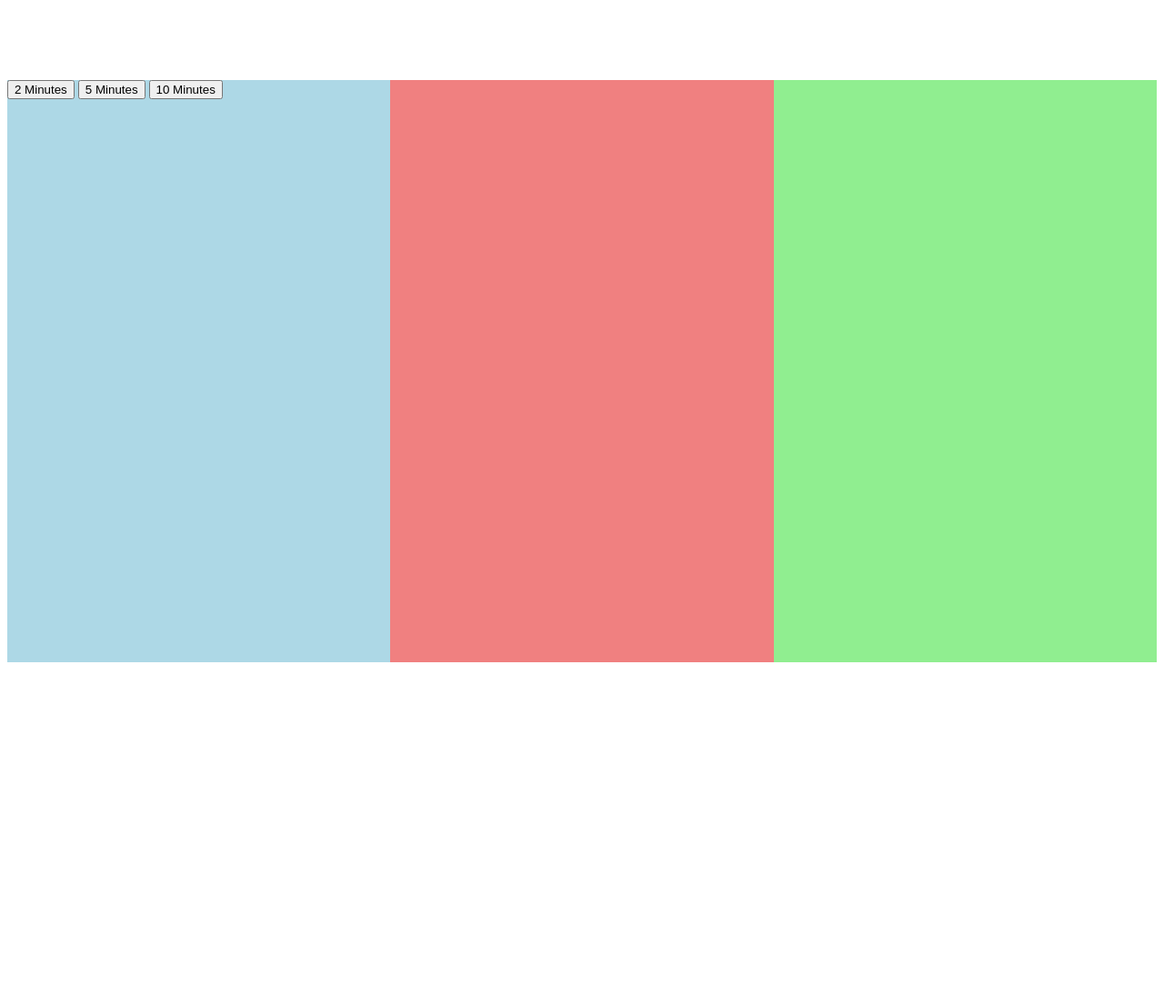
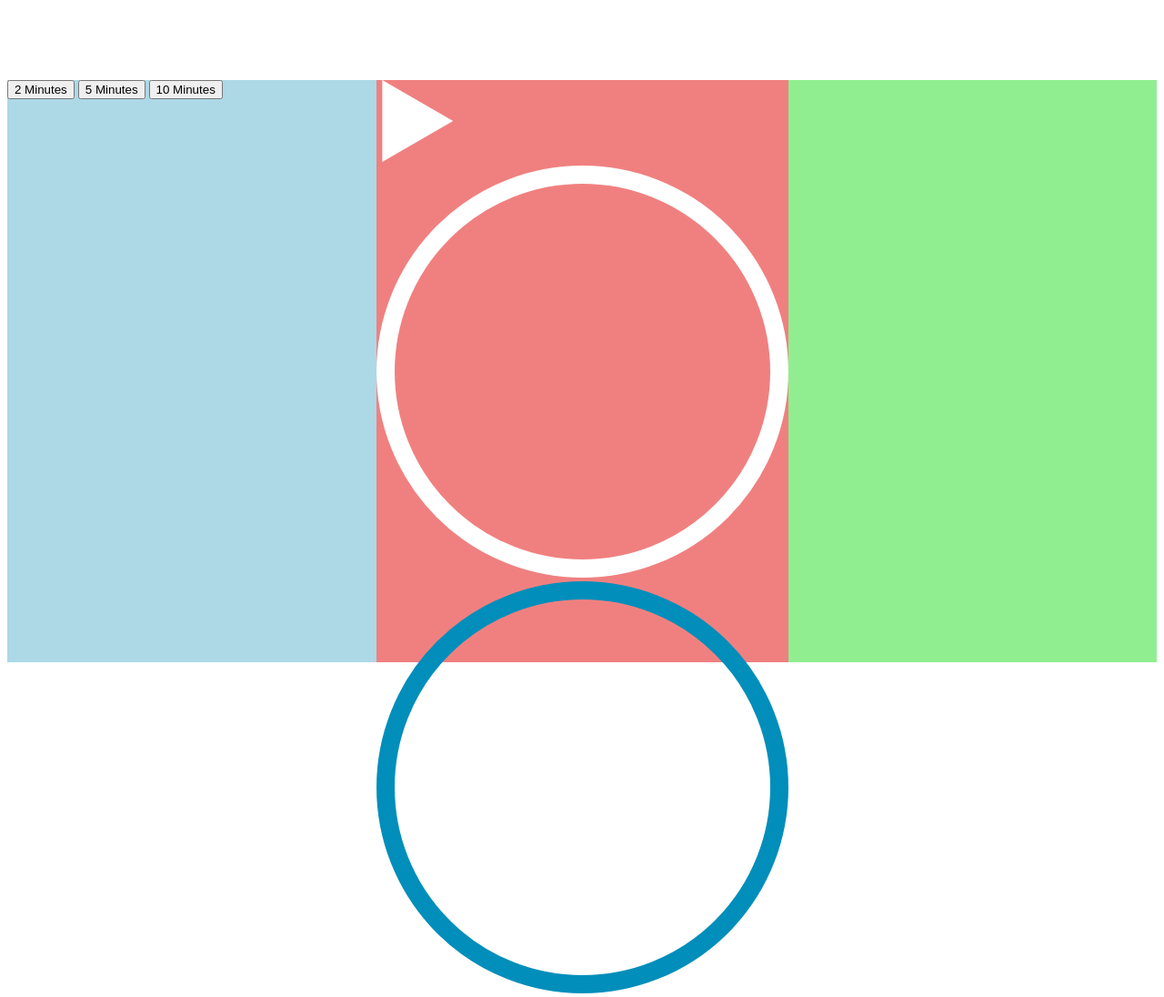
Before and after one commit to Reegulus/Meditation-app, a plain HTML site: page index.html in a window 1280 px wide. Shown: the whole page at 91% size. Before the commit the page ends 816 px from the top, so only its background shows below. Drawn offline with Linux system fonts and the light colour scheme.

Commit message:
Registered styling and classes in index.html

```diff
--- a/index.html
+++ b/index.html
@@ -16,9 +16,43 @@
         <button data-time="600">10 Minutes</button>
     </div>
     <div class="player-container">
-        <audio class="song" src="">
-            <sours></sours>
+        <audio class="song">
+            <source src="sounds/rain.mp3"/>
         </audio>
+        <img src="./svg/play.svg" alt="play" class="play">
+        <svg
+                class="track-outline"
+                width="453"
+                height="453"
+                viewBox="0 0 453 453"
+                fill="none"
+                xmlns="http://www.w3.org/2000/svg"
+        >
+            <circle
+                    cx="226.5"
+                    cy="226.5" r="216.5"
+                    stroke="white"
+                    stroke-width="20"
+            />
+        </svg>
+        <svg
+                class="moving-outline"
+                width="453"
+                height="453"
+                viewBox="0 0 453 453"
+                fill="none"
+                xmlns="http://www.w3.org/2000/svg"
+        >
+            <circle
+                    cx="226.5"
+                    cy="226.5"
+                    r="216.5"
+                    stroke="#018EBA"
+                    stroke-width="20"
+            />
+        </svg>
+
+
     </div>
     <div class="sound-picker"></div>
 </div>
```
